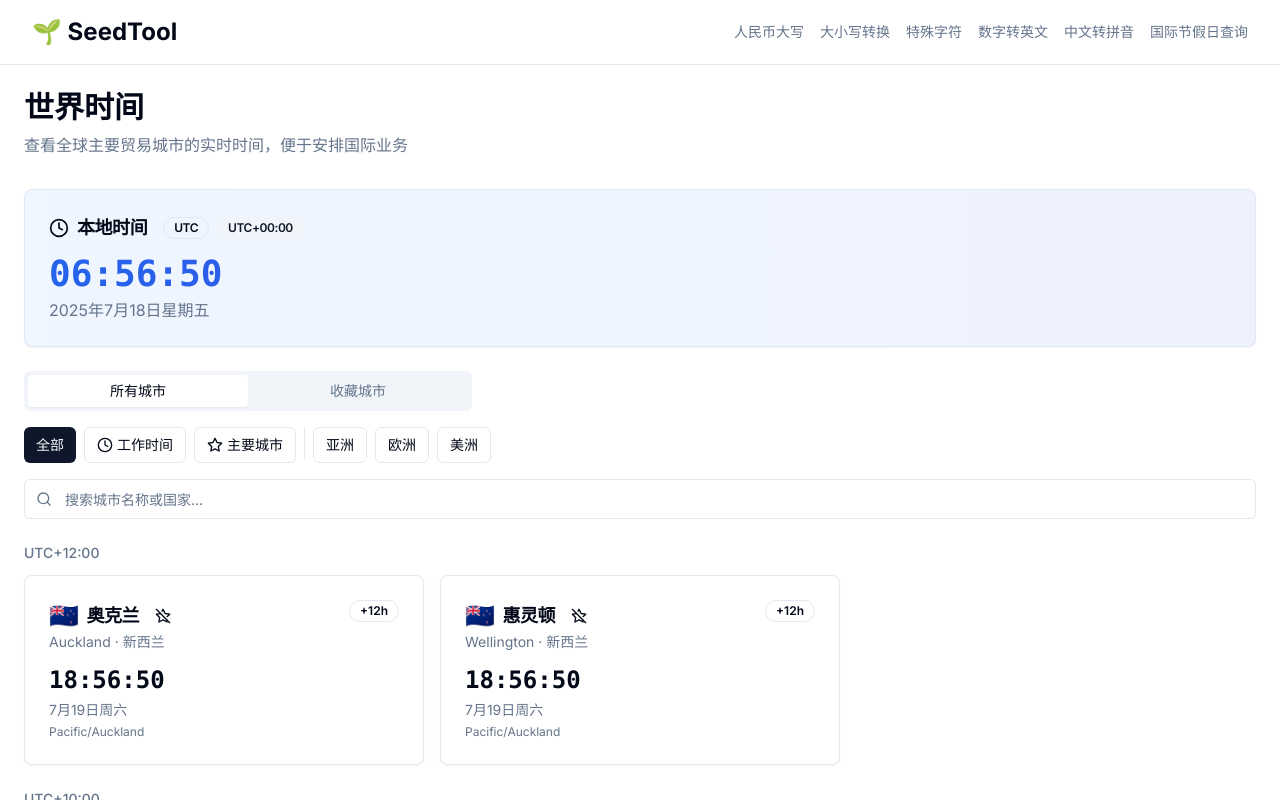
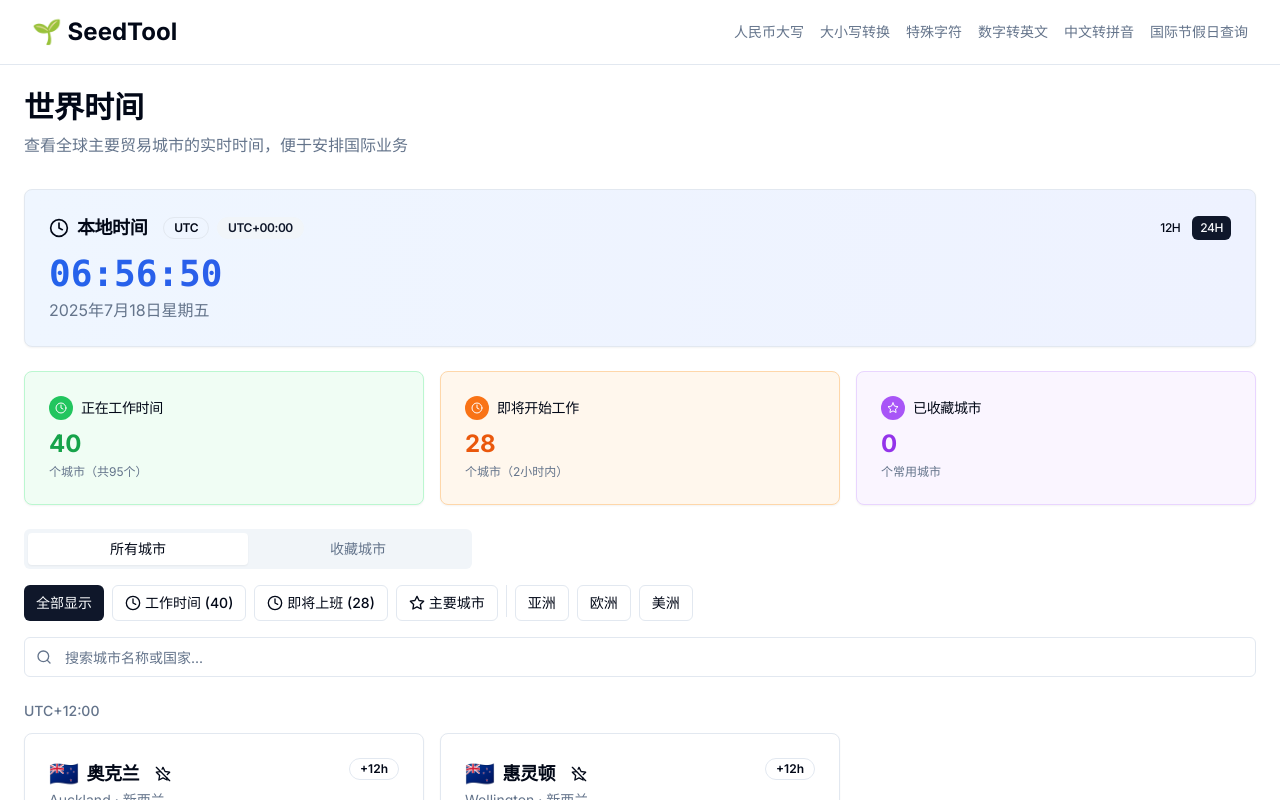
Before and after one commit to everett7623/Globokit, a Next.js app: page /tools/world-time in a window 1280 px wide. Shown: the top 800 px of the page. Built offline with nearby package versions, Linux system fonts and the light colour scheme.

Commit message:
Update page.tsx

```diff
--- a/app/tools/world-time/page.tsx
+++ b/app/tools/world-time/page.tsx
@@ -146,6 +146,7 @@ export default function WorldTimePage() {
   const [favorites, setFavorites] = useState<string[]>([])
   const [activeTab, setActiveTab] = useState('all')
   const [quickFilter, setQuickFilter] = useState<string>('')
+  const [timeFormat, setTimeFormat] = useState<'12' | '24'>('24')
 
   // 从localStorage加载收藏
   useEffect(() => {
@@ -167,7 +168,15 @@ export default function WorldTimePage() {
 
         return {
           ...city,
-          currentTime: formatTime(cityTime),
+          currentTime: timeFormat === '24'
+            ? formatTime(cityTime)
+            : cityTime.toLocaleTimeString('en-US', {
+                timeZone: city.timezone,
+                hour12: true,
+                hour: '2-digit',
+                minute: '2-digit',
+                second: '2-digit'
+              }),
           date: cityTime.toLocaleDateString('zh-CN', {
             timeZone: city.timezone,
             month: 'long',
@@ -185,7 +194,7 @@ export default function WorldTimePage() {
     updateTimes()
     const interval = setInterval(updateTimes, 1000)
     return () => clearInterval(interval)
-  }, [])
+  }, [timeFormat])
 
   // 切换收藏
   const toggleFavorite = (cityName: string) => {
@@ -211,6 +220,14 @@ export default function WorldTimePage() {
     // 快捷过滤
     if (quickFilter === 'working' && !city.isBusinessHours) {
       return false
+    }
+    if (quickFilter === 'upcoming') {
+      if (city.isBusinessHours) return false
+      const now = new Date()
+      const cityTime = new Date(now.toLocaleString('en-US', { timeZone: city.timezone }))
+      const hour = cityTime.getHours()
+      const day = cityTime.getDay()
+      return day >= 1 && day <= 5 && hour >= 7 && hour < 9
     }
     if (quickFilter === 'asia' && !['CN', 'HK', 'TW', 'JP', 'KR', 'SG', 'MY', 'TH', 'ID', 'PH', 'VN', 'IN', 'BD', 'PK'].includes(city.countryCode)) {
       return false
@@ -242,6 +259,23 @@ export default function WorldTimePage() {
   const localTimezone = Intl.DateTimeFormat().resolvedOptions().timeZone
   const localOffset = getTimeZoneOffset(localTimezone)
 
+  // 获取即将进入工作时间的城市（未来2小时内）
+  const getUpcomingWorkingCities = () => {
+    return cityTimes.filter(city => {
+      if (city.isBusinessHours) return false
+
+      const now = new Date()
+      const cityTime = new Date(now.toLocaleString('en-US', { timeZone: city.timezone }))
+      const hour = cityTime.getHours()
+      const day = cityTime.getDay()
+
+      // 工作日且在7-9点之间
+      return day >= 1 && day <= 5 && hour >= 7 && hour < 9
+    })
+  }
+
+  const upcomingWorkingCities = getUpcomingWorkingCities()
+
   return (
     <div className="container mx-auto p-6 max-w-7xl">
       <div className="mb-8">
@@ -259,11 +293,32 @@ export default function WorldTimePage() {
             本地时间
             <Badge variant="outline" className="ml-2">{localTimezone}</Badge>
             <Badge variant="secondary">UTC{localOffset}</Badge>
+            <div className="ml-auto flex items-center gap-1 text-xs font-normal">
+              <Button
+                variant={timeFormat === '12' ? 'default' : 'ghost'}
+                size="sm"
+                className="h-6 px-2 text-xs"
+                onClick={() => setTimeFormat('12')}
+              >
+                12H
+              </Button>
+              <Button
+                variant={timeFormat === '24' ? 'default' : 'ghost'}
+                size="sm"
+                className="h-6 px-2 text-xs"
+                onClick={() => setTimeFormat('24')}
+              >
+                24H
+              </Button>
+            </div>
           </CardTitle>
         </CardHeader>
         <CardContent>
           <div className="text-4xl font-mono font-bold bg-gradient-to-r from-blue-600 to-indigo-600 bg-clip-text text-transparent">
-            {currentDateTime.toLocaleTimeString('zh-CN')}
+            {timeFormat === '24'
+              ? currentDateTime.toLocaleTimeString('zh-CN')
+              : currentDateTime.toLocaleTimeString('en-US', { hour12: true })
+            }
           </div>
           <div className="text-muted-foreground mt-1">
             {currentDateTime.toLocaleDateString('zh-CN', {
@@ -275,6 +330,69 @@ export default function WorldTimePage() {
           </div>
         </CardContent>
       </Card>
+
+      {/* 快捷信息卡片 */}
+      <div className="grid gap-4 mb-6 md:grid-cols-3">
+        {/* 当前工作时间城市数 */}
+        <Card className="bg-green-50 dark:bg-green-950 border-green-200 dark:border-green-800">
+          <CardHeader className="pb-2">
+            <CardTitle className="text-sm font-medium flex items-center gap-2">
+              <div className="p-1.5 rounded-full bg-green-500">
+                <Clock className="h-3 w-3 text-white" />
+              </div>
+              正在工作时间
+            </CardTitle>
+          </CardHeader>
+          <CardContent>
+            <div className="text-2xl font-bold text-green-600">
+              {cityTimes.filter(c => c.isBusinessHours).length}
+            </div>
+            <p className="text-xs text-muted-foreground mt-1">
+              个城市（共{cityTimes.length}个）
+            </p>
+          </CardContent>
+        </Card>
+
+        {/* 即将工作时间 */}
+        <Card className="bg-orange-50 dark:bg-orange-950 border-orange-200 dark:border-orange-800">
+          <CardHeader className="pb-2">
+            <CardTitle className="text-sm font-medium flex items-center gap-2">
+              <div className="p-1.5 rounded-full bg-orange-500">
+                <Clock className="h-3 w-3 text-white" />
+              </div>
+              即将开始工作
+            </CardTitle>
+          </CardHeader>
+          <CardContent>
+            <div className="text-2xl font-bold text-orange-600">
+              {upcomingWorkingCities.length}
+            </div>
+            <p className="text-xs text-muted-foreground mt-1">
+              个城市（2小时内）
+            </p>
+          </CardContent>
+        </Card>
+
+        {/* 收藏城市 */}
+        <Card className="bg-purple-50 dark:bg-purple-950 border-purple-200 dark:border-purple-800">
+          <CardHeader className="pb-2">
+            <CardTitle className="text-sm font-medium flex items-center gap-2">
+              <div className="p-1.5 rounded-full bg-purple-500">
+                <Star className="h-3 w-3 text-white" />
+              </div>
+              已收藏城市
+            </CardTitle>
+          </CardHeader>
+          <CardContent>
+            <div className="text-2xl font-bold text-purple-600">
+              {favorites.length}
+            </div>
+            <p className="text-xs text-muted-foreground mt-1">
+              个常用城市
+            </p>
+          </CardContent>
+        </Card>
+      </div>
 
       {/* 标签页和搜索框 */}
       <div className="mb-6 space-y-4">
@@ -294,7 +412,7 @@ export default function WorldTimePage() {
             size="sm"
             onClick={() => setQuickFilter('')}
           >
-            全部
+            全部显示
           </Button>
           <Button
             variant={quickFilter === 'working' ? 'default' : 'outline'}
@@ -303,7 +421,16 @@ export default function WorldTimePage() {
             className={quickFilter === 'working' ? 'bg-green-500 hover:bg-green-600' : ''}
           >
             <Clock className="h-4 w-4 mr-1" />
-            工作时间
+            工作时间 ({cityTimes.filter(c => c.isBusinessHours).length})
+          </Button>
+          <Button
+            variant={quickFilter === 'upcoming' ? 'default' : 'outline'}
+            size="sm"
+            onClick={() => setQuickFilter(quickFilter === 'upcoming' ? '' : 'upcoming')}
+            className={quickFilter === 'upcoming' ? 'bg-orange-500 hover:bg-orange-600' : ''}
+          >
+            <Clock className="h-4 w-4 mr-1" />
+            即将上班 ({upcomingWorkingCities.length})
           </Button>
           <Button
             variant={quickFilter === 'major' ? 'default' : 'outline'}
@@ -348,25 +475,6 @@ export default function WorldTimePage() {
           />
         </div>
       </div>
-
-      {/* 统计信息 */}
-      {quickFilter === 'working' && (
-        <Card className="mb-4 bg-green-50 dark:bg-green-950 border-green-200 dark:border-green-800">
-          <CardContent className="pt-4">
-            <div className="flex items-center justify-between">
-              <div className="flex items-center gap-2">
-                <Clock className="h-5 w-5 text-green-600" />
-                <span className="text-sm font-medium">
-                  当前有 {filteredCities.length} 个城市处于工作时间
-                </span>
-              </div>
-              <Badge variant="outline" className="bg-green-100 text-green-700 border-green-300">
-                {new Date().toLocaleTimeString('zh-CN', { hour: '2-digit', minute: '2-digit' })}
-              </Badge>
-            </div>
-          </CardContent>
-        </Card>
-      )}
 
       {/* 城市时间列表 */}
       <div className="space-y-6">
```
